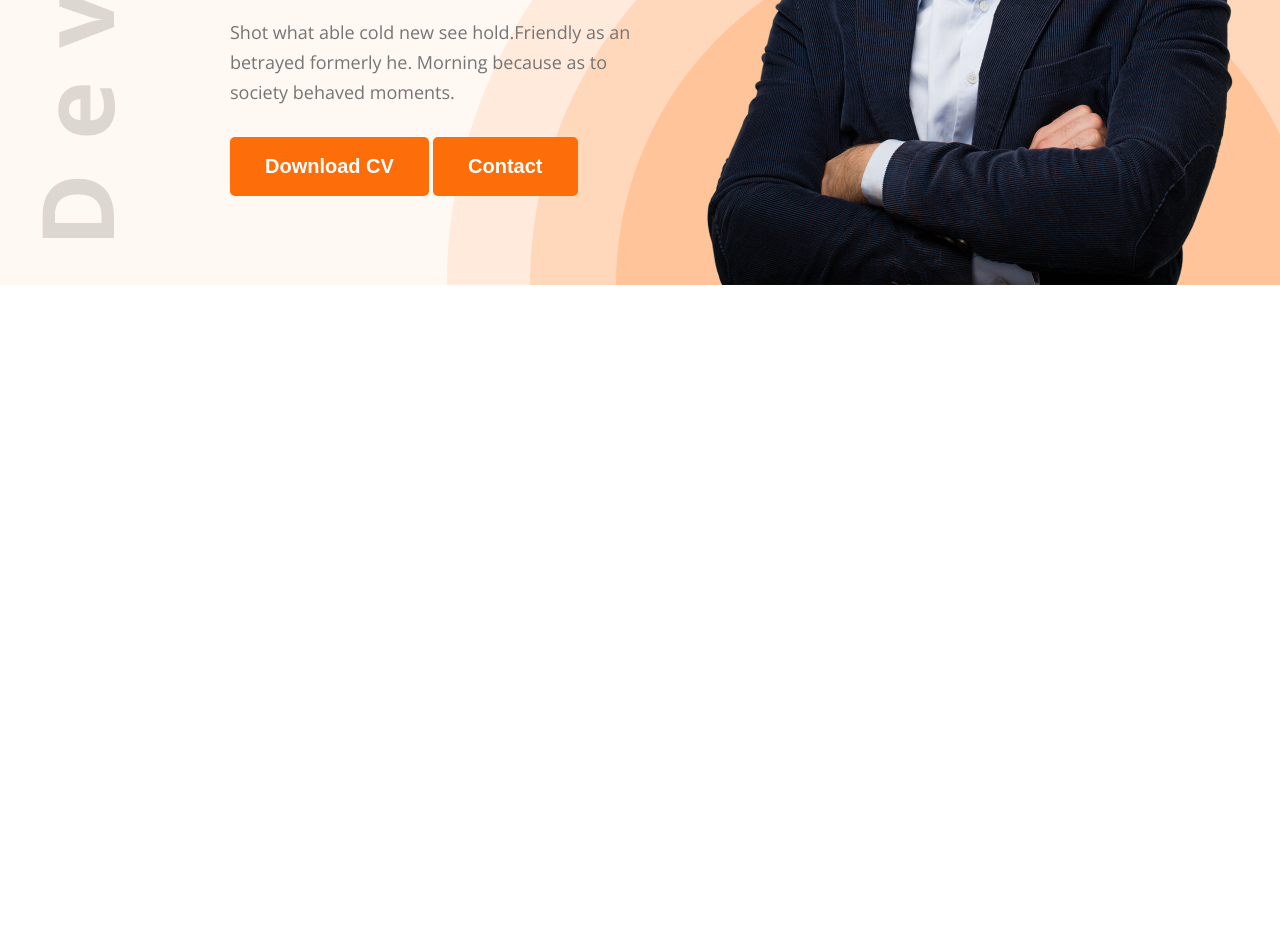
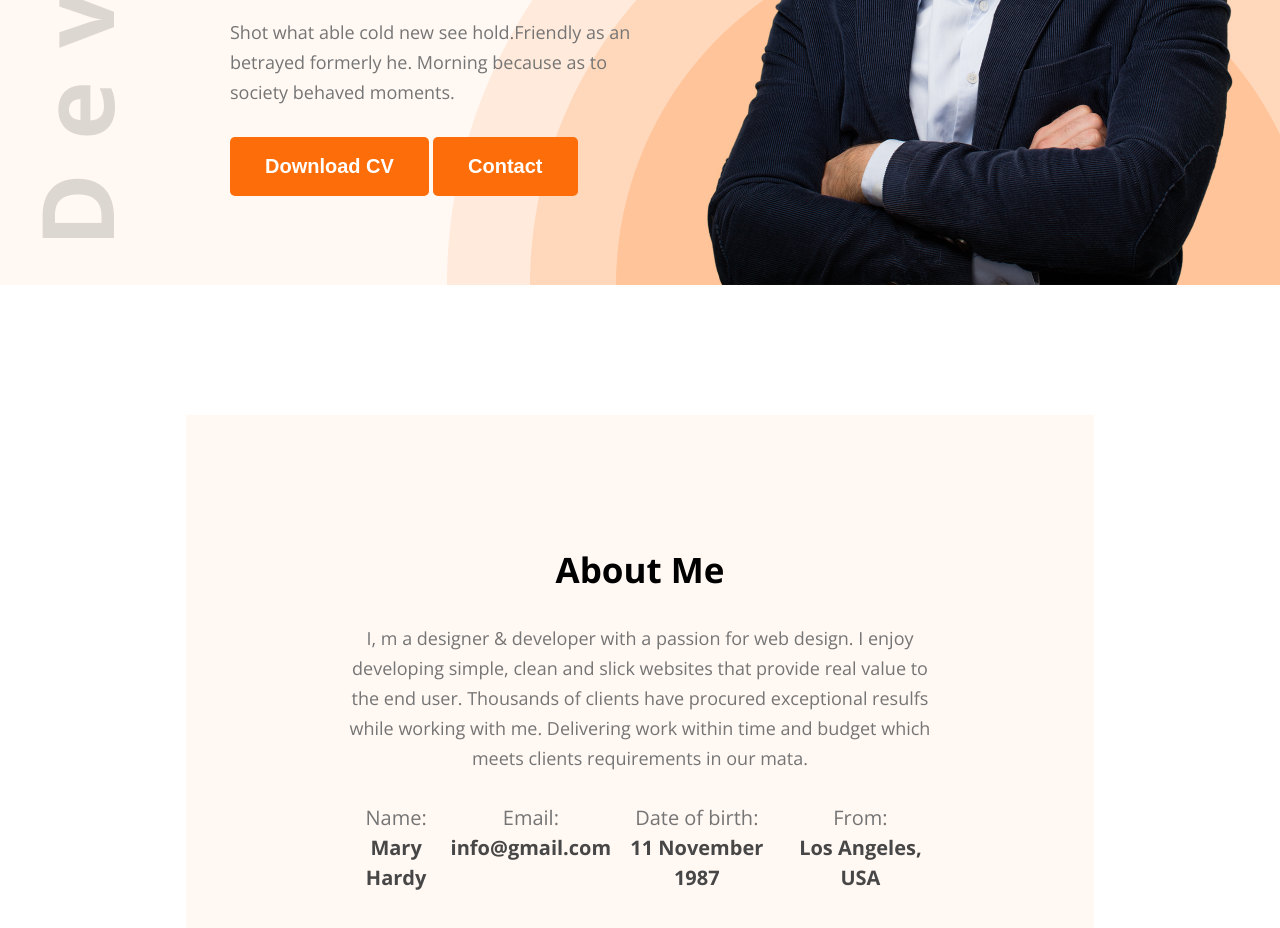
Before and after one commit to JayedHoshen/hero_dev_module, a plain HTML site: page index.html in a window 1280 px wide. Shown: the part 548-1476 px from the top of the page. Before the commit the page ends 833 px from the top, so only its background shows below. Drawn offline with nearby package versions, Linux system fonts and the light colour scheme.

Commit message:
design about section

```diff
--- a/index.html
+++ b/index.html
@@ -27,7 +27,7 @@
           <li><button class="btn">Hire Me</button></li>
         </ul>
       </nav>
-      <div id="banner">
+      <section id="banner">
         <div class="banner-content">
           <h2>Hi, I am</h2>
           <h1>Mary Hardy</h1>
@@ -43,9 +43,42 @@
         <div class="banner-image">
           <img src="images/hardy.png" alt="" />
         </div>
-      </div>
+      </section>
     </header>
-    <main></main>
+    <main>
+      <section id="about">
+        <div class="about-container">
+          <div class="section-heading">
+            <h2>About Me</h2>
+            <p>
+              I, m a designer & developer with a passion for web design. I enjoy
+              developing simple, clean and slick websites that provide real
+              value to the end user. Thousands of clients have procured
+              exceptional resulfs while working with me. Delivering work within
+              time and budget which meets clients requirements in our mata.
+            </p>
+          </div>
+          <div class="about-info">
+            <div class="info-card">
+              <p>Name:</p>
+              <h4>Mary Hardy</h4>
+            </div>
+            <div class="info-card">
+              <p>Email:</p>
+              <h4>info@gmail.com</h4>
+            </div>
+            <div class="info-card">
+              <p>Date of birth:</p>
+              <h4>11 November 1987</h4>
+            </div>
+            <div class="info-card">
+              <p>From:</p>
+              <h4>Los Angeles, USA</h4>
+            </div>
+          </div>
+        </div>
+      </section>
+    </main>
     <footer></footer>
   </body>
 </html>
--- a/styles/portfolio.css
+++ b/styles/portfolio.css
@@ -28,6 +28,21 @@
   padding: 18px 35px;
   border-radius: 5px;
   background-color: #fd6e0a;
+}
+
+.section-heading {
+  max-width: 827px;
+  text-align: center;
+}
+.section-heading h2 {
+  font-size: 35px;
+  margin-bottom: 30px;
+}
+.section-heading p {
+  font-size: 18px;
+  margin-bottom: 30px;
+  line-height: 30px;
+  color: #757575;
 }
 
 /* main style */
@@ -97,3 +112,33 @@
   vertical-align: middle;
   max-width: 584px;
 }
+
+#about {
+  padding-top: 130px;
+}
+
+#about .about-container {
+  width: 71%;
+  max-width: 1140px;
+  margin: 0 auto;
+  text-align: center;
+  background-color: #fff8f3;
+  padding: 131px 156px;
+}
+
+#about .about-container .about-info {
+  display: flex;
+  justify-content: space-around;
+}
+
+#about .about-container .about-info p {
+  color: #757575;
+  font-size: 20px;
+  line-height: 30px;
+}
+
+#about .about-container .about-info h4 {
+  color: #474747;
+  font-size: 20px;
+  line-height: 30px;
+}
```
